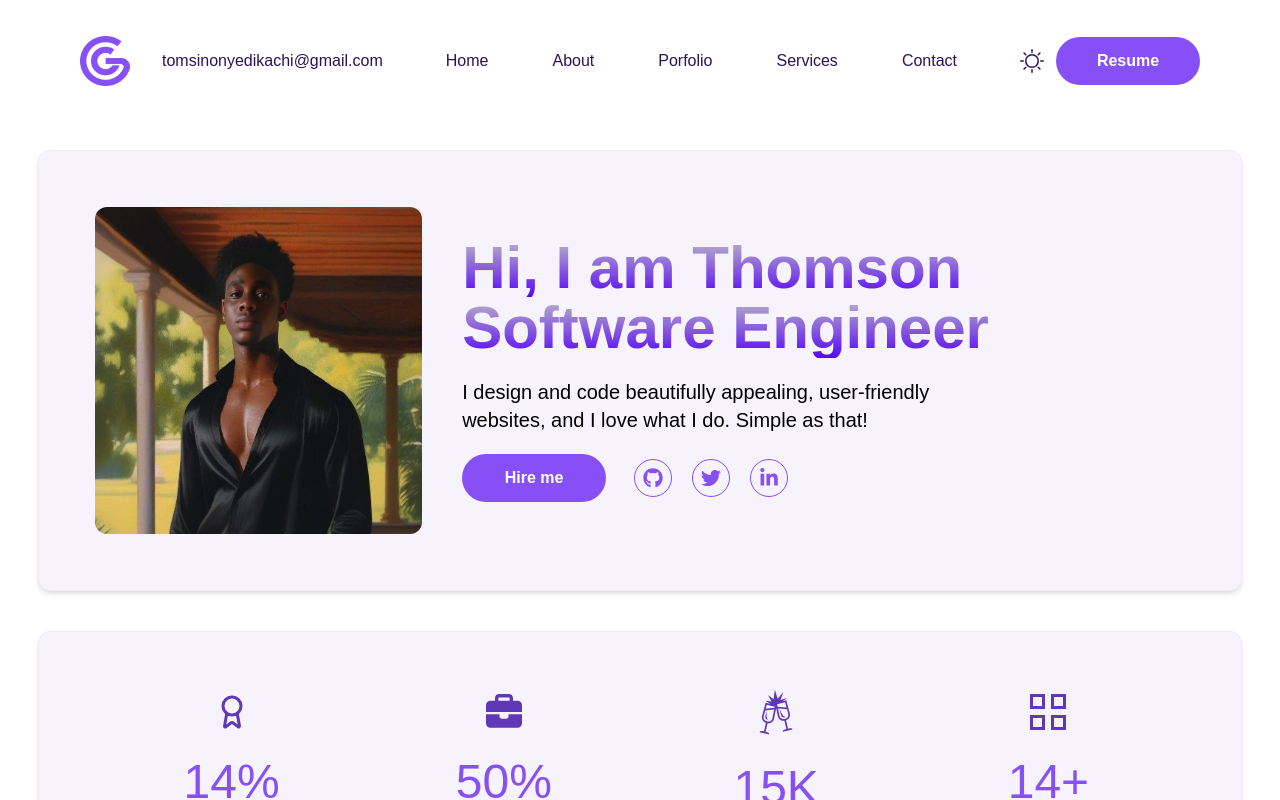
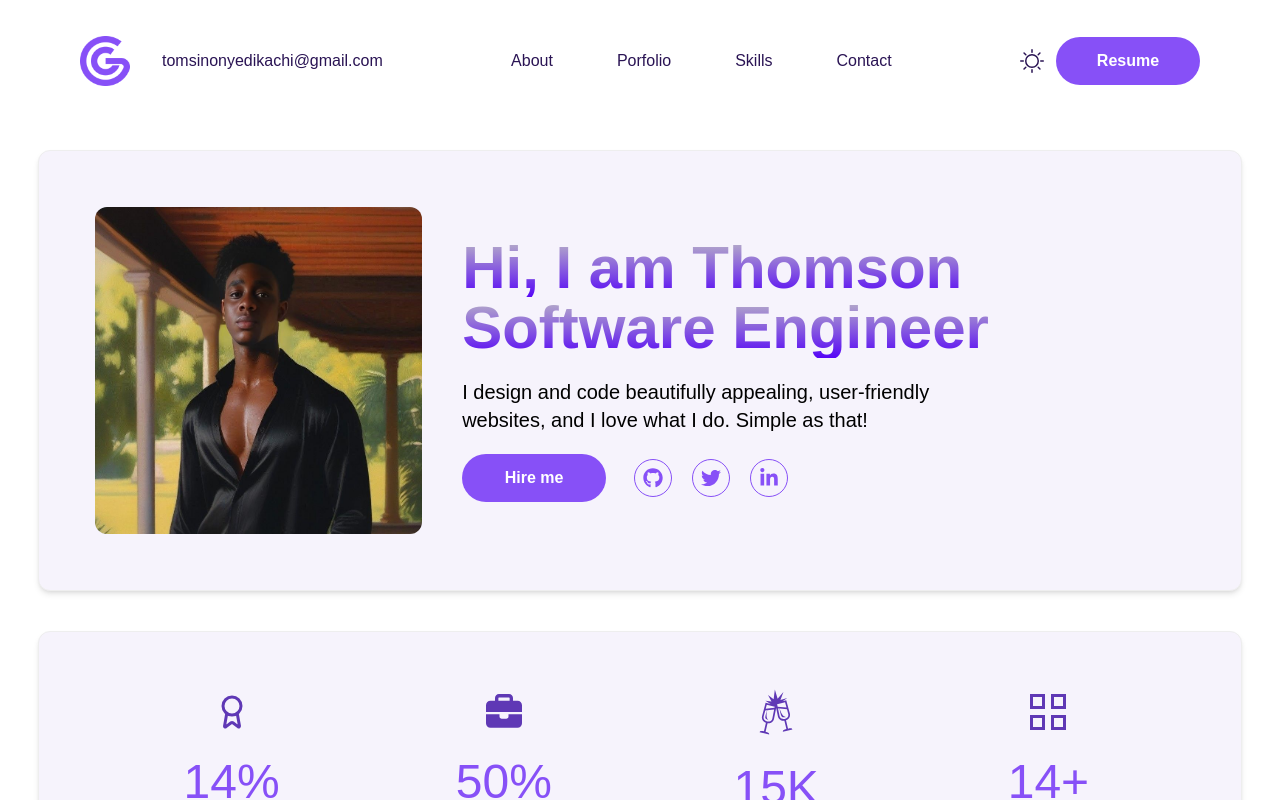
Before and after one commit to Thomson-dev/Gerold, a Next.js app: page / in a window 1280 px wide. Shown: the top 800 px of the page. Built offline with nearby package versions, Linux system fonts and the light colour scheme.

Commit message:
new changes

```diff
--- a/package.json
+++ b/package.json
@@ -17,6 +17,7 @@
     "react": "^18",
     "react-dom": "^18",
     "react-icons": "^5.2.1",
+    "react-scroll": "^1.9.0",
     "react-simple-typewriter": "^5.0.1",
     "react-social-icons": "^6.16.0",
     "tailwind-scrollbar": "^3.1.0"
--- a/src/app/components/Contact.tsx
+++ b/src/app/components/Contact.tsx
@@ -17,6 +17,7 @@ const Contact = ({ theme }) => {
            shadow-md xl:p-9 p-2 py-7 rounded-xl w-full ${
              theme == "dark" ? "bg-[#140C1C] " : "bg-[#ffff] "
            }`}
+           id="Contact"
       >
         <h1 className=" text-left text-grad font-bold  text-[1.8rem]">
           Let’s work together!
--- a/src/app/components/Hero.tsx
+++ b/src/app/components/Hero.tsx
@@ -14,7 +14,7 @@ import Link from "next/link";
 const Hero = ({ theme, handleToggleTheme }) => {
   console.log(handleToggleTheme);
   return (
-    <div className="mt-7 ">
+    <div className="mt-7" id="About">
       <motion.div
         initial={{ x: -100, opacity: 0, scale: 0.8 }}
         whileInView={{ x: 0, opacity: 1, scale: 1 }}
--- a/src/app/components/Navbar.tsx
+++ b/src/app/components/Navbar.tsx
@@ -3,7 +3,10 @@
 import React, { useEffect, useState } from "react";
 import logo from "../assert/logo-dark.png";
 import Image from "next/image";
-import Link from "next/link";
+// import Link from "next/link";
+//@ts-ignore
+import { Link, Button, Element, Events, animateScroll as scroll, scrollSpy } from 'react-scroll';
+
 import { RiMenu3Fill } from "react-icons/ri";
 import { GoSun } from "react-icons/go";
 import { FaTimes } from "react-icons/fa";
@@ -13,28 +16,28 @@ type Props = {};
 //@ts-ignore
 const Navbar = ({ theme, handleToggleTheme }) => {
   const links = [
+    // {
+    //   href: "https://example.com/page1",
+    //   label: "Home",
+    //   id: 1,
+    // },
     {
-      href: "https://example.com/page1",
-      label: "Home",
-      id: 1,
-    },
-    {
-      href: "https://example.com/page2",
+      href: "About",
       label: "About",
       id: 2,
     },
     {
-      href: "https://example.com/page3",
+      href: "Porfolio",
       label: "Porfolio",
       id: 1,
     },
     {
-      href: "https://example.com/page3",
-      label: "Services",
+      href: "Skills",
+      label: "Skills",
       id: 4,
     },
     {
-      href: "https://example.com/page3",
+      href: "Contact",
       label: "Contact",
       id: 5,
     },
@@ -90,6 +93,7 @@ const Navbar = ({ theme, handleToggleTheme }) => {
         </a>
       </div>
 
+
       <div
         className={`lg:flex md:flex-row flex-col hidden  xl:space-x-16 space-x-6  text-base  justify-between  sora ${
           theme == "dark" ? "text-white" : "text-[#2A1454]"
@@ -97,7 +101,7 @@ const Navbar = ({ theme, handleToggleTheme }) => {
       >
         {links.map((link) => {
           return (
-            <Link key={link.id} href={link.href}>
+            <Link key={link.id}  className ='cursor-pointer'  offset={-150}  smooth={true} duration={500} to={link.href} >
               {link.label}
             </Link>
           );
@@ -118,9 +122,9 @@ const Navbar = ({ theme, handleToggleTheme }) => {
         {links.map((link) => {
           return (
             <Link
-              className={`text-xl font-semibold ${open ? 'block': 'hidden'} `}
-              key={link.id}
-              href={link.href}
+              className={`text-xl cursor-pointer font-semibold ${open ? 'block': 'hidden'} `}
+              key={link.id}  offset={-150}  smooth={true} duration={500} to={link.href}
+              onClick={() => setOpen(false)}
             >
               {link.label}
             </Link>
--- a/src/app/components/Projects.tsx
+++ b/src/app/components/Projects.tsx
@@ -182,7 +182,7 @@ const Projects = ({ theme }) => {
   };
 
   return (
-    <div className="mt-[10rem]">
+    <div className="mt-[10rem]"  id="Porfolio">
       <h1 className="text-center text-grad font-bold  xl:text-5xl lg:text-4xl  text-grad text-[1.8rem] ">
         My Recent Works
       </h1>
--- a/src/app/components/Skills.tsx
+++ b/src/app/components/Skills.tsx
@@ -24,6 +24,7 @@ const Skills = ({ theme }) => {
       transition={{ duration: 1.5 }}
       viewport={{ once: true }}
       className="mt-16"
+      id="Skills"
     >
       <h1 className="sora text-center text-grad font-bold  xl:text-5xl lg:text-4xl  text-grad text-[2rem]  ">
         My Skills
```
Also changed, not shown: 1 other file (tests, documents, lock files or other folders).
